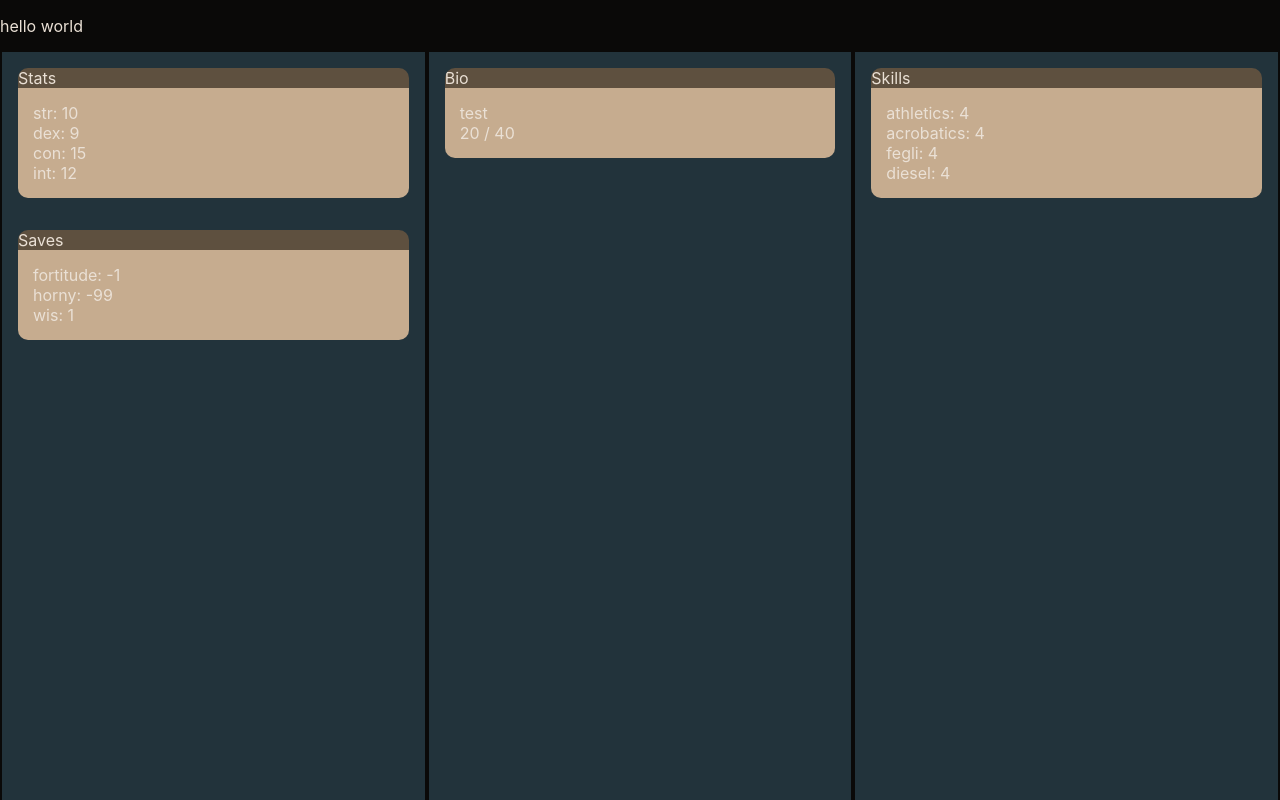
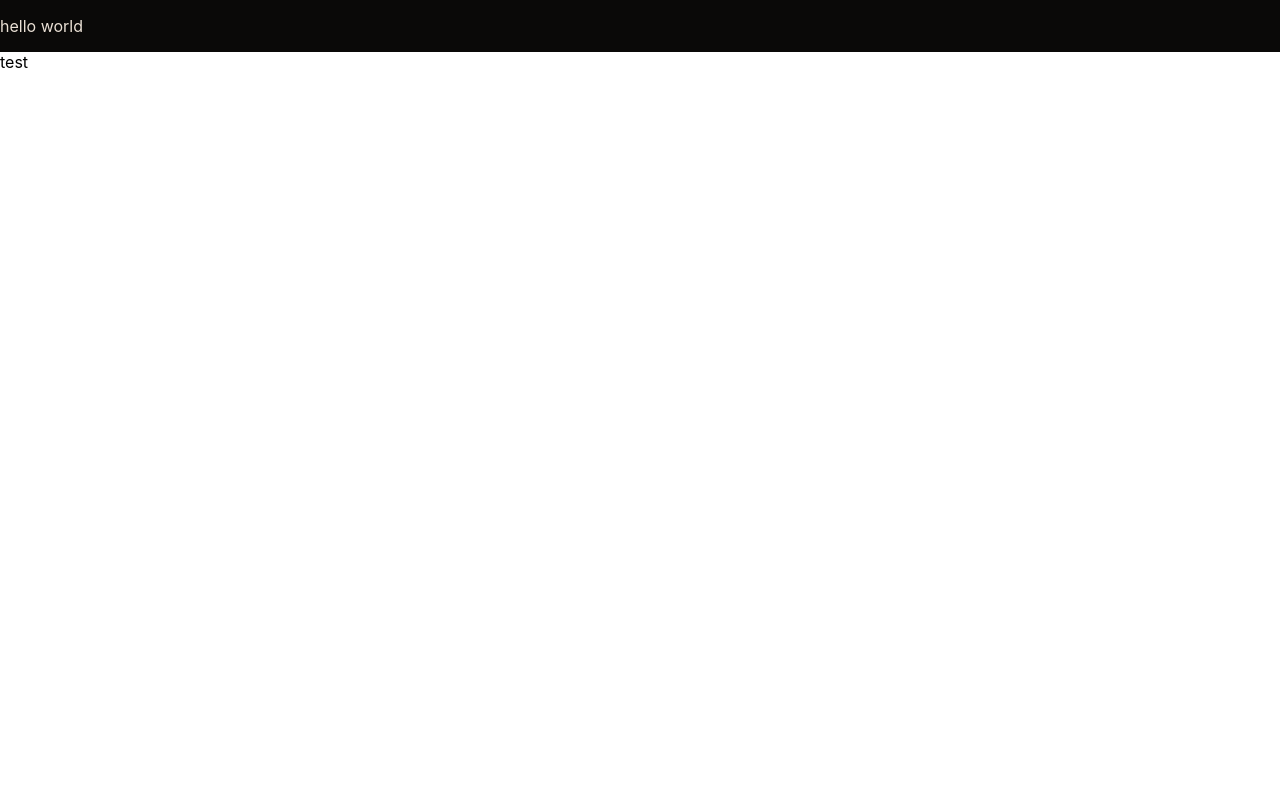
Before and after one commit to ConnorDay/CharacterTracker, a React (Create React App) app in the folder front/: page / in a window 1280 px wide. Built offline with nearby package versions, Linux system fonts and the light colour scheme.

Commit message:
App now routes to different pages. CharacterSheet is what used to be the default page

```diff
--- a/front/src/App.tsx
+++ b/front/src/App.tsx
@@ -1,84 +1,21 @@
-import React from "react";
 import "./App.css";
-import { Bio } from "./components/Bio";
-import { CollapsibleContainer } from "./components/CollapsibleContainer";
-import { Column } from "./components/Column";
-import { Saves } from "./components/Saves";
-import { Skills } from "./components/Skills";
-import { Stats } from "./components/Stats";
+import CharacterSheet from "./routes/CharacterSheet/CharacterSheet";
+import { BrowserRouter, Route, Routes } from "react-router-dom";
 
 function App() {
-    const testData = {
-        bio: { name: "test", maxHp: 40, currHp: 20 },
-        skills: [
-            {
-                name: "athletics",
-                value: 4,
-            },
-            {
-                name: "acrobatics",
-                value: 4,
-            },
-            {
-                name: "fegli",
-                value: 4,
-            },
-            {
-                name: "diesel",
-                value: 4,
-            },
-        ],
-        saves: [
-            {
-                name: "fortitude",
-                value: -1,
-            },
-            {
-                name: "horny",
-                value: -99,
-            },
-            {
-                name: "wis",
-                value: 1,
-            },
-        ],
-        stats: [
-            {
-                name: "str",
-                value: 10,
-            },
-            {
-                name: "dex",
-                value: 9,
-            },
-            {
-                name: "con",
-                value: 15,
-            },
-            {
-                name: "int",
-                value: 12,
-            },
-        ],
-    };
     return (
-        <div className="app">
-            <div className="header">
-                <p> hello world </p>
+        <BrowserRouter>
+            <div className="app">
+                <div className="header">
+                    <p> hello world </p>
+                </div>
+
+                <Routes>
+                    <Route path="/" element={<>test</>} />
+                    <Route path="/character/:id" element={<CharacterSheet />} />
+                </Routes>
             </div>
-            <div className="body">
-                <Column>
-                    <Stats stats={testData.stats} />
-                    <Saves saves={testData.saves} />
-                </Column>
-                <Column>
-                    <Bio {...testData.bio} />
-                </Column>
-                <Column>
-                    <Skills skills={testData.skills} />
-                </Column>
-            </div>
-        </div>
+        </BrowserRouter>
     );
 }
 
--- /dev/null
+++ b/front/src/routes/CharacterSheet/CharacterSheet.tsx
@@ -0,0 +1,79 @@
+import { useParams } from "react-router-dom";
+import { Bio } from "../../components/Bio";
+import { Column } from "../../components/Column";
+import { Saves } from "../../components/Saves";
+import { Skills } from "../../components/Skills";
+import { Stats } from "../../components/Stats";
+
+function CharacterSheet() {
+    const testData = {
+        bio: { name: "test", maxHp: 40, currHp: 20 },
+        skills: [
+            {
+                name: "athletics",
+                value: 4,
+            },
+            {
+                name: "acrobatics",
+                value: 4,
+            },
+            {
+                name: "fegli",
+                value: 4,
+            },
+            {
+                name: "diesel",
+                value: 4,
+            },
+        ],
+        saves: [
+            {
+                name: "fortitude",
+                value: -1,
+            },
+            {
+                name: "horny",
+                value: -99,
+            },
+            {
+                name: "wis",
+                value: 1,
+            },
+        ],
+        stats: [
+            {
+                name: "str",
+                value: 10,
+            },
+            {
+                name: "dex",
+                value: 9,
+            },
+            {
+                name: "con",
+                value: 15,
+            },
+            {
+                name: "int",
+                value: 12,
+            },
+        ],
+    };
+    const params = useParams();
+    return (
+        <div className="body">
+            {params.id}
+            <Column>
+                <Stats stats={testData.stats} />
+                <Saves saves={testData.saves} />
+            </Column>
+            <Column>
+                <Bio {...testData.bio} />
+            </Column>
+            <Column>
+                <Skills skills={testData.skills} />
+            </Column>
+        </div>
+    );
+}
+export default CharacterSheet;
```
